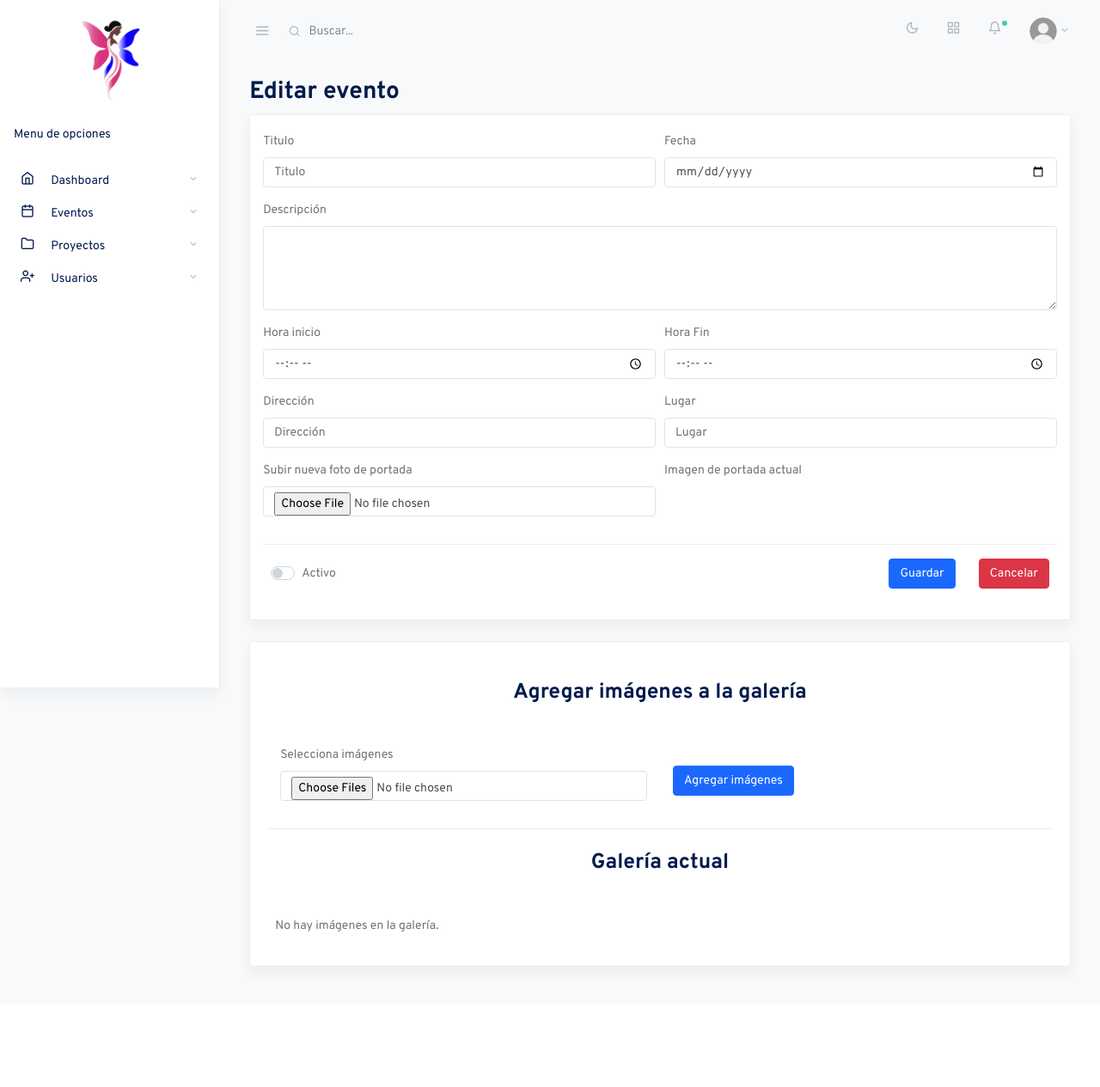
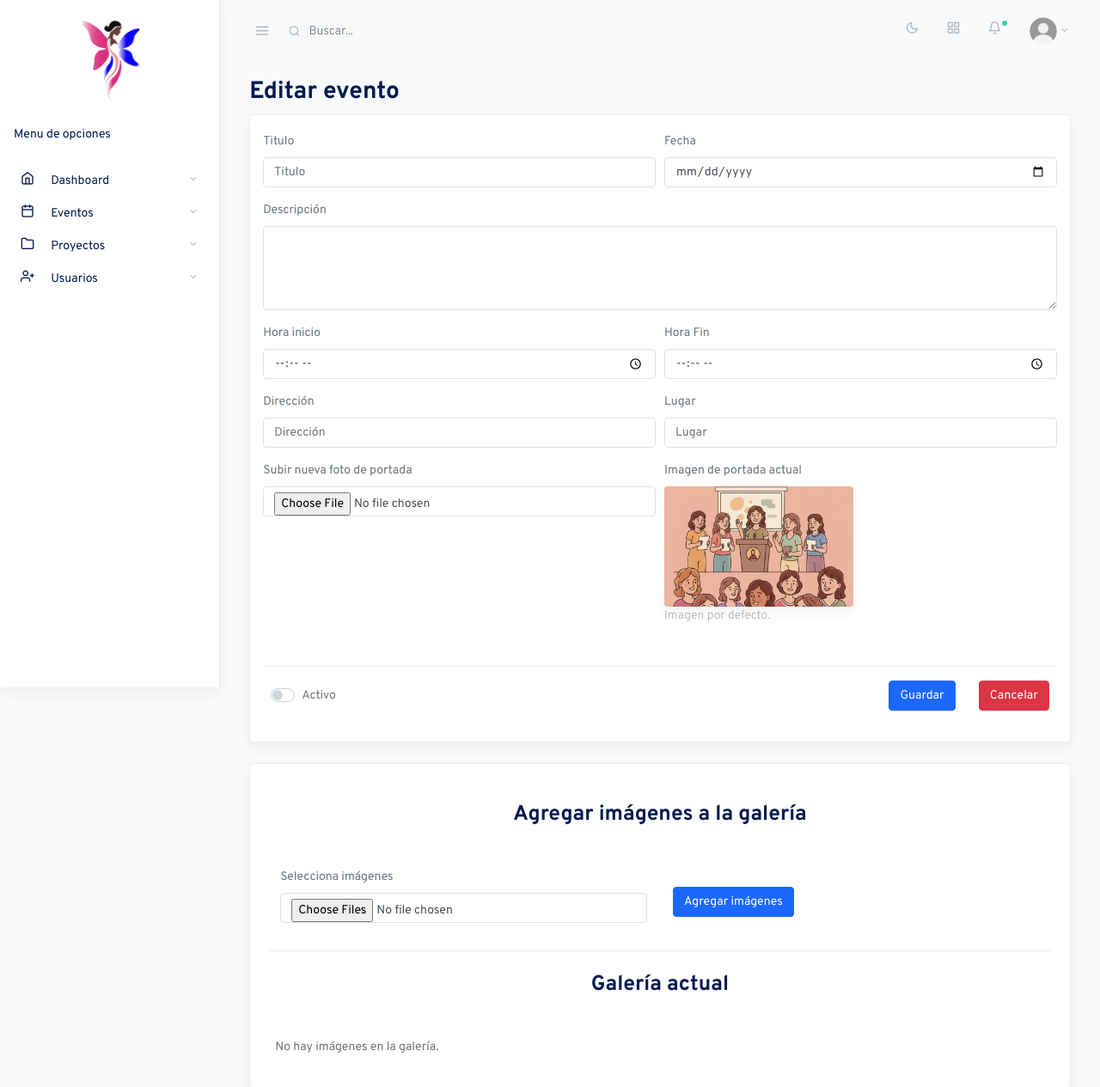
Before and after one commit to emily-ochoa-instipp/fundacionETM, a Django app: template apps/eventos/templates/eventos/editar_evento.html in a window 1280 px wide. Shown: the top 1265 px of the page at 86% size. Before the commit the page ends 1134 px from the top, so only its background shows below. Run offline with Django 5.2, Linux system fonts and the light colour scheme; the template is opened without the code that fills it, so the values that code supplies are empty; some libraries are stand-ins or nearby versions; some web fonts are replaced.

Commit message:
validacion imagen en editar evento

```diff
--- a/apps/eventos/templates/eventos/editar_evento.html
+++ b/apps/eventos/templates/eventos/editar_evento.html
@@ -59,7 +59,13 @@
                           </div>
                           <div class="form-group col-md-6">
                             <label for="inputImagenNew">Imagen de portada actual</label><br>
-                            <img src="{{ evento.imagen.url }}" class="img-fluid rounded shadow" width="220">
+                            {% if evento.imagen %}
+                                <img src="{{ evento.imagen.url }}" class="img-fluid rounded shadow" width="220">
+                            {% else %}
+                                <img src="{% static 'assets/images/foto-evento-default.jpeg' %}"
+                                    class="img-fluid rounded shadow" width="220">
+                                <p class="text-muted">Imagen por defecto.</p>
+                            {% endif %}
                           </div>
 
                         </div>
```
